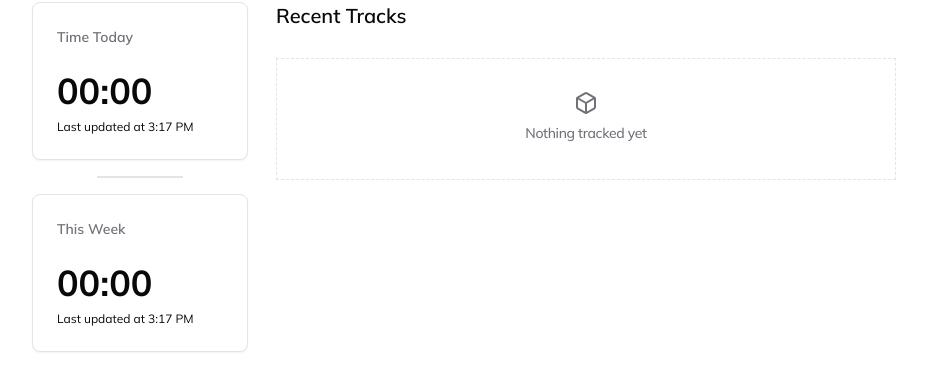
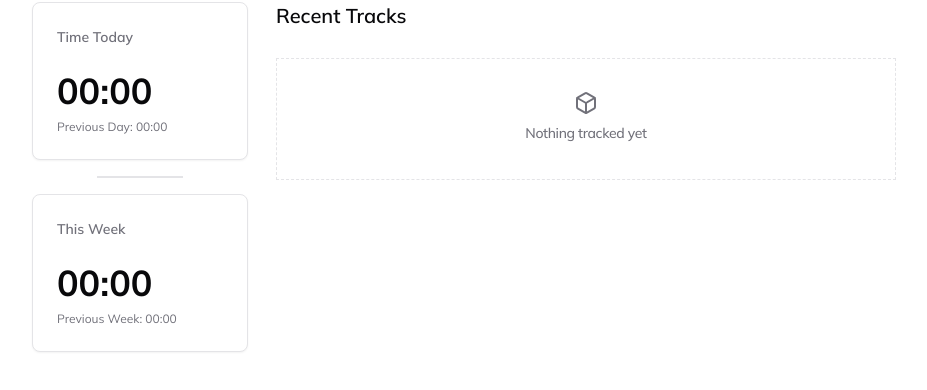
Before and after one commit to tonmoydeb404/tymr, a React (Vite) app: page / in a window 1280 px wide. Shown: the part 328-718 px from the top of the page, without its empty margins (176-1103 px from the left). Built offline with nearby package versions, Linux system fonts and the light colour scheme.

Commit message:
feat: display previous day and week durations in TodayStat and WeekStat sections

```diff
--- a/src/pages/home/sections/today-stat.tsx
+++ b/src/pages/home/sections/today-stat.tsx
@@ -22,7 +22,9 @@ const TodayStatSection = (_props: Props) => {
       <CardContent className="text-4xl font-bold pb-2">
         {formatDuration(data?.current || 0)}
       </CardContent>
-      <CardFooter className="text-xs">Last updated at 3:17 PM</CardFooter>
+      <CardFooter className="text-xs text-muted-foreground">
+        Previous Day: {formatDuration(data?.previous || 0)}
+      </CardFooter>
     </Card>
   );
 };
--- a/src/pages/home/sections/week-stat.tsx
+++ b/src/pages/home/sections/week-stat.tsx
@@ -22,7 +22,9 @@ const WeekStatSection = (_props: Props) => {
       <CardContent className="text-4xl font-bold pb-2">
         {formatDuration(data?.current || 0)}
       </CardContent>
-      <CardFooter className="text-xs">Last updated at 3:17 PM</CardFooter>
+      <CardFooter className="text-xs text-muted-foreground">
+        Previous Week: {formatDuration(data?.previous || 0)}
+      </CardFooter>
     </Card>
   );
 };
```
